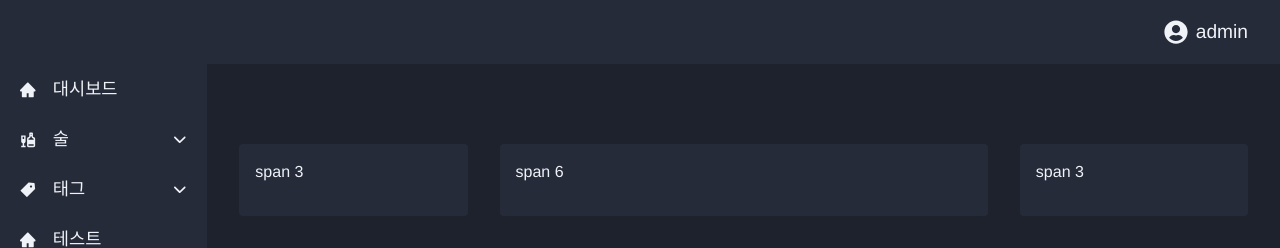
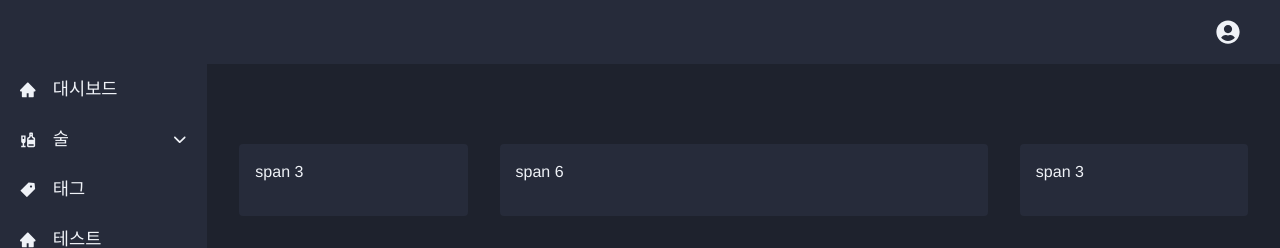
Before and after one commit to thisisthewa2/suldak-admin, a React (Create React App) app: page / in a window 1280 px wide. Shown: the top 248 px of the page. Built offline with nearby package versions, Linux system fonts and the light colour scheme; sample sign-in values are in the browser's storage.

Commit message:
[fix] base url

```diff
--- a/src/apis/interceptor.ts
+++ b/src/apis/interceptor.ts
@@ -5,7 +5,7 @@ interface HeaderType extends AxiosRequestHeaders {
   Authorization: string | null;
 }
 
-export const BASE_URL = "http://122.45.203.134:8083"
+export const BASE_URL = "https://122.45.203.134:8083"
 
 export const axiosInstance = axios.create({
   baseURL: BASE_URL,
@@ -15,7 +15,7 @@ export const axiosInstance = axios.create({
 // let isRefreshing = false;
 // let failedQueue: ((token: string | AxiosError) => void)[] = [];
 
-// // 대기 중인 요청 처리 함수
+// 대기 중인 요청 처리 함수
 // const processQueue = (token: string | AxiosError) => {
 //   failedQueue.forEach(prom => {
 //     prom(token)
--- a/src/components/core/Input.tsx
+++ b/src/components/core/Input.tsx
@@ -7,9 +7,10 @@ interface IProps {
   onChange: (e: React.ChangeEvent<HTMLInputElement>) => void;
   onEnterKeyDown?: () => void;
   disabled?: boolean;
+  type?: string;
 }
 
-const Input = ({ label, onEnterKeyDown, disabled, ...props }: IProps) => {
+const Input = ({ label, onEnterKeyDown, disabled = false, type = 'text', ...props }: IProps) => {
   // 엔터키 입력시 실행할 함수
   const handleKeyDown = (e: React.KeyboardEvent<HTMLInputElement>) => {
     if (e.key === 'Enter' && onEnterKeyDown) {
@@ -20,7 +21,7 @@ const Input = ({ label, onEnterKeyDown, disabled, ...props }: IProps) => {
   return (
     <InputWrapper>
       {label && <Label>{label}</Label>}
-      <StyledInput {...props} onKeyDown={handleKeyDown} disabled={disabled} />
+      <StyledInput {...props} onKeyDown={handleKeyDown} disabled={disabled} type={type} />
     </InputWrapper>
   );
 };
--- a/src/layouts/Header/Header.tsx
+++ b/src/layouts/Header/Header.tsx
@@ -1,8 +1,14 @@
 import styled from 'styled-components';
+import { useAtom } from 'jotai';
 import { FaUserCircle } from 'react-icons/fa';
+
+// atoms
+import { userAtom } from '@atoms/userAtoms';
 
 /** 헤더 컴포넌트 */
 const Header = () => {
+  const [user, setuser] = useAtom(userAtom);
+
   return (
     <Container>
       <div></div>
@@ -10,7 +16,7 @@ const Header = () => {
         <div className="user-icon">
           <FaUserCircle />
         </div>
-        <span className="user-name">admin</span>
+        <span className="user-name">{user?.adminNm}</span>
       </UserBox>
     </Container>
   );
--- a/src/layouts/NavigationBar/MenuList.tsx
+++ b/src/layouts/NavigationBar/MenuList.tsx
@@ -23,13 +23,8 @@ export const menuList = [
   {
     id: 'tag',
     title: '태그',
-    path: '/',
+    path: '/tag',
     icon: <AiFillTag />,
-    submenu: [
-      { id: 'add-tag', title: '태그 추가', path: '/tag/add' },
-      { id: 'delete-tag', title: '태그 삭제', path: '/tag/delete' },
-      { id: 'research-tag', title: '태그 조회', path: '/tag/research' },
-    ],
   },
   {
     id: 'test',
--- a/src/pages/LoginPage.tsx
+++ b/src/pages/LoginPage.tsx
@@ -34,7 +34,8 @@ const LoginPage = () => {
       navigate('/');
       showSuccessToastMessage(`${response[0].data.adminNm}님 안녕하세요.`);
     },
-    onError: () => {
+    onError: (error) => {
+      console.log(error);
       showErrorToastMessage('로그인을 실패했습니다.');
     },
   });
@@ -68,6 +69,7 @@ const LoginPage = () => {
             value={userPW.value}
             onChange={userPW.onChange}
             onEnterKeyDown={handleLogin}
+            type="password"
           />
         </div>
         <Button onClick={handleLogin} width="100%">
--- /dev/null
+++ b/src/pages/Tag/TagPage.tsx
@@ -0,0 +1,15 @@
+import styled from 'styled-components';
+
+// components
+import RowContainer from '@components/RowContainer';
+import Box from '@components/core/Box';
+import Title from '@components/core/Title';
+import Input from '@components/core/Input';
+import Button from '@components/core/Button';
+
+/** 태그 추가 페이지 */
+const TagPage = () => {
+  return <></>;
+};
+
+export default TagPage;
--- a/src/routes/index.tsx
+++ b/src/routes/index.tsx
@@ -15,6 +15,8 @@ const LoginPage = lazy(() => import('@pages/LoginPage'));
 const DashboardPage = lazy(() => import('@pages/DashboardPage'));
 const TestPage = lazy(() => import('@pages/TestPage'));
 
+const TagPage = lazy(() => import('@pages/Tag/TagPage'));
+
 // 에러페이지
 const NotFoundPage = lazy(() => import('@pages/NotFoundPage'));
 
@@ -31,6 +33,9 @@ const RouterComponent = () => {
           <Route path="/" element={<PrivateLayout />}>
             <Route path="/" element={<DashboardPage />} />
             <Route path="/test" element={<TestPage />} />
+
+            {/* 태그 페이지 */}
+            <Route path="/tag" element={<TagPage />} />
           </Route>
 
           {/* 404 페이지 */}
```
Also changed, not shown: src/apis/services/TagApi.ts (added, +26 -0 lines).
